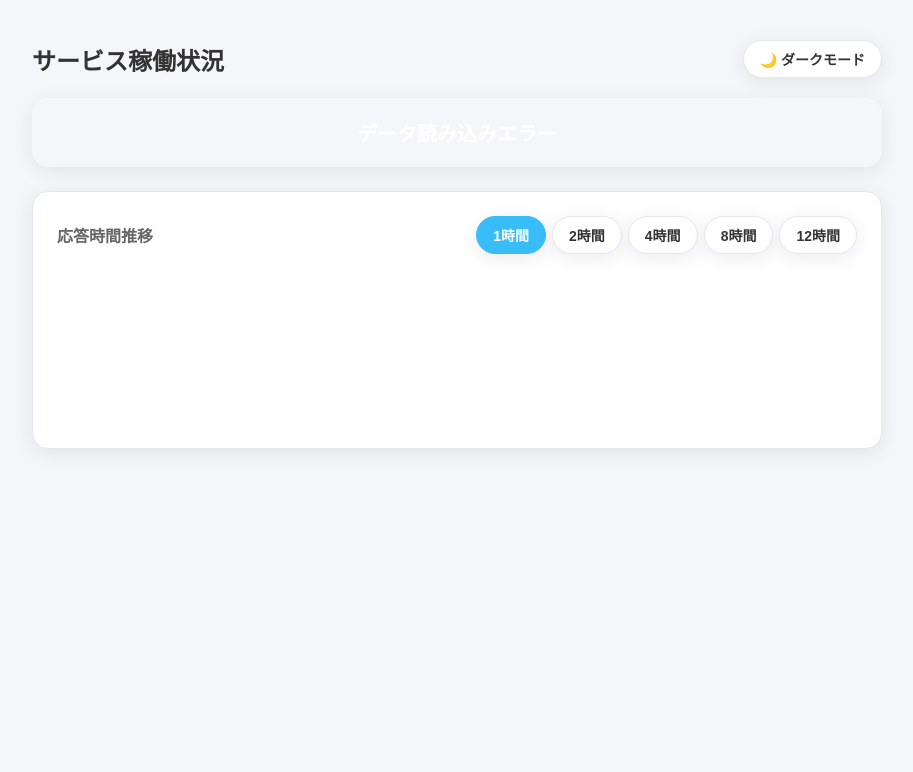
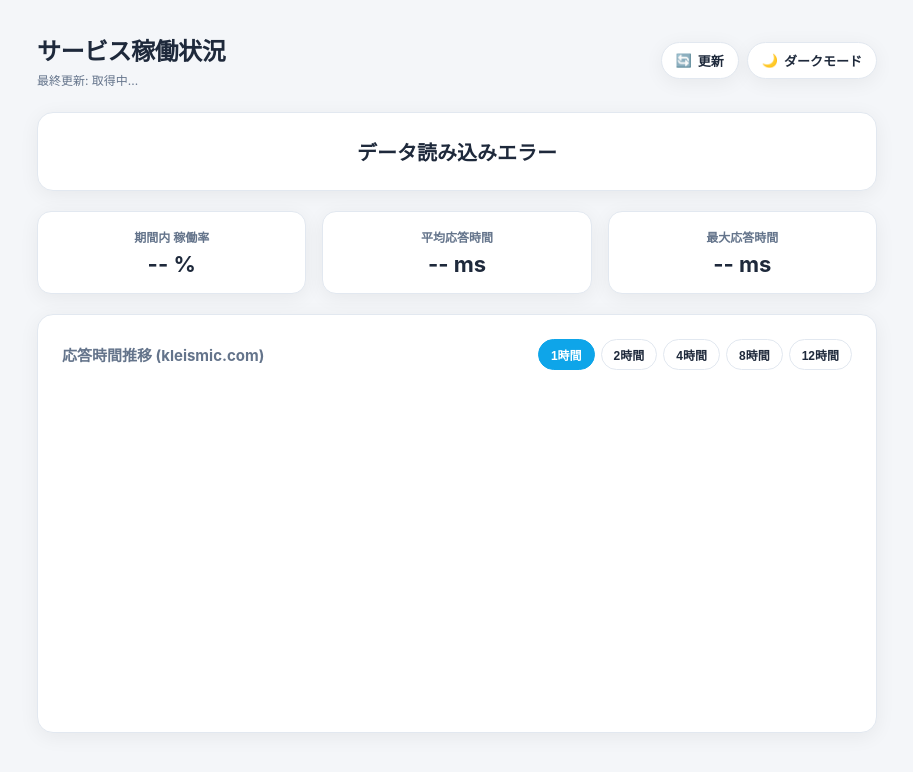
Before and after one commit to 8mykg/Website-Downtime-Monitoring-Site, a plain HTML site: page index.html in a window 1280 px wide. Both pictures are taken after a click on the button "1時間". Shown: the whole page, without its empty margins (183-1096 px from the left). Drawn offline with nearby package versions, Linux system fonts and the light colour scheme; no server answers.

Commit message:
Update dashboard title and styles for consistency

```diff
--- a/index.html
+++ b/index.html
@@ -3,17 +3,18 @@
 <head>
   <meta charset="UTF-8">
   <meta name="viewport" content="width=device-width, initial-scale=1.0">
-  <title>Webサイト稼働状況ダッシュボード</title>
+  <title>サービス稼働状況ダッシュボード</title>
   <script src="https://cdn.jsdelivr.net/npm/chart.js"></script>
   <style>
     :root {
       --bg-color: #f4f6f9;
       --card-bg: #ffffff;
-      --text-color: #333333;
-      --sub-text: #666666;
-      --shadow: 0 4px 20px rgba(0, 0, 0, 0.08);
+      --text-color: #1e293b;
+      --sub-text: #64748b;
+      --shadow: 0 4px 20px rgba(0, 0, 0, 0.06);
       --border-color: #e2e8f0;
-      --transition-speed: 0.4s;
+      --accent-color: #0ea5e9;
+      --transition-speed: 0.3s;
     }
 
     [data-theme="dark"] {
@@ -23,15 +24,20 @@
       --sub-text: #94a3b8;
       --shadow: 0 4px 20px rgba(0, 0, 0, 0.4);
       --border-color: #334155;
+      --accent-color: #38bdf8;
+    }
+
+    * {
+      box-sizing: border-box;
     }
 
     body {
-      font-family: -apple-system, BlinkMacSystemFont, "Segoe UI", Roboto, sans-serif;
+      font-family: -apple-system, BlinkMacSystemFont, "Segoe UI", Roboto, "Hiragino Sans", "Noto Sans JP", sans-serif;
       background-color: var(--bg-color);
       color: var(--text-color);
-      max-width: 850px;
+      max-width: 880px;
       margin: 0 auto;
-      padding: 40px 20px;
+      padding: 32px 20px;
       transition: background-color var(--transition-speed) ease, color var(--transition-speed) ease;
     }
 
@@ -39,20 +45,28 @@
       display: flex;
       justify-content: space-between;
       align-items: center;
-      margin-bottom: 20px;
+      margin-bottom: 24px;
       flex-wrap: wrap;
-      gap: 10px;
+      gap: 12px;
     }
 
-    h1 {
+    .title-group h1 {
       margin: 0;
       font-size: 24px;
       font-weight: 700;
+      letter-spacing: -0.02em;
+    }
+
+    .last-updated {
+      font-size: 12px;
+      color: var(--sub-text);
+      margin-top: 4px;
+      display: block;
     }
 
     .controls {
       display: flex;
-      gap: 10px;
+      gap: 8px;
       align-items: center;
     }
 
@@ -61,41 +75,97 @@
       background-color: var(--card-bg);
       color: var(--text-color);
       border: 1px solid var(--border-color);
-      padding: 8px 16px;
+      padding: 8px 14px;
       border-radius: 20px;
       cursor: pointer;
-      font-size: 14px;
+      font-size: 13px;
       font-weight: 600;
       box-shadow: var(--shadow);
       transition: all 0.2s ease;
+      display: inline-flex;
+      align-items: center;
+      gap: 6px;
     }
 
     .btn:hover {
-      transform: translateY(-2px);
+      transform: translateY(-1px);
+      border-color: var(--accent-color);
+    }
+
+    .btn:active {
+      transform: translateY(0);
     }
 
     .btn.active {
-      background-color: #38bdf8;
+      background-color: var(--accent-color);
       color: #ffffff;
-      border-color: #38bdf8;
+      border-color: var(--accent-color);
     }
 
+    /* メインステータスカード */
     .status-card {
-      padding: 20px;
+      padding: 24px 20px;
       border-radius: 16px;
       color: white;
       text-align: center;
       font-size: 20px;
       font-weight: bold;
       box-shadow: var(--shadow);
-      margin-bottom: 24px;
+      margin-bottom: 20px;
+      background-color: var(--card-bg);
+      color: var(--text-color);
+      border: 1px solid var(--border-color);
+      transition: all var(--transition-speed) ease;
+    }
+
+    .status-card.up {
+      background: linear-gradient(135deg, #10b981, #059669);
+      color: #ffffff;
+      border: none;
+    }
+    .status-card.degraded {
+      background: linear-gradient(135deg, #f59e0b, #d97706);
+      color: #ffffff;
+      border: none;
+    }
+    .status-card.down {
+      background: linear-gradient(135deg, #ef4444, #dc2626);
+      color: #ffffff;
+      border: none;
+    }
+
+    /* 統計サマリーグリッド */
+    .stats-grid {
+      display: grid;
+      grid-template-columns: repeat(3, 1fr);
+      gap: 16px;
+      margin-bottom: 20px;
+    }
+
+    .stat-box {
+      background-color: var(--card-bg);
+      border: 1px solid var(--border-color);
+      border-radius: 14px;
+      padding: 16px;
+      box-shadow: var(--shadow);
+      text-align: center;
       transition: background-color var(--transition-speed) ease;
     }
 
-    .status-card.up { background: linear-gradient(135deg, #10b981, #059669); }
-    .status-card.degraded { background: linear-gradient(135deg, #f59e0b, #d97706); }
-    .status-card.down { background: linear-gradient(135deg, #ef4444, #dc2626); }
+    .stat-label {
+      font-size: 12px;
+      color: var(--sub-text);
+      font-weight: 600;
+      margin-bottom: 6px;
+    }
 
+    .stat-value {
+      font-size: 22px;
+      font-weight: 700;
+      color: var(--text-color);
+    }
+
+    /* グラフカード */
     .chart-card {
       background-color: var(--card-bg);
       border: 1px solid var(--border-color);
@@ -109,30 +179,94 @@
       display: flex;
       justify-content: space-between;
       align-items: center;
-      margin-bottom: 16px;
+      margin-bottom: 18px;
+      flex-wrap: wrap;
+      gap: 12px;
+    }
+
+    .chart-title {
+      font-weight: 700;
+      font-size: 15px;
+      color: var(--sub-text);
     }
 
     .range-selector {
       display: flex;
       gap: 6px;
+      flex-wrap: wrap;
+    }
+
+    .range-btn {
+      padding: 6px 12px;
+      font-size: 12px;
+      box-shadow: none;
+    }
+
+    .chart-container {
+      position: relative;
+      height: 320px;
+      width: 100%;
+    }
+
+    @media (max-width: 600px) {
+      .stats-grid {
+        grid-template-columns: 1fr;
+        gap: 10px;
+      }
+      .stat-box {
+        display: flex;
+        justify-content: space-between;
+        align-items: center;
+        padding: 12px 16px;
+      }
+      .stat-label {
+        margin-bottom: 0;
+      }
+      .chart-container {
+        height: 250px;
+      }
     }
   </style>
 </head>
 <body>
 
   <div class="header">
-    <h1>サービス稼働状況</h1>
-    <button class="btn" id="themeToggle">
-      <span id="themeIcon">🌙</span> <span id="themeText">ダークモード</span>
-    </button>
+    <div class="title-group">
+      <h1>サービス稼働状況</h1>
+      <span class="last-updated" id="lastUpdated">最終更新: 取得中...</span>
+    </div>
+    <div class="controls">
+      <button class="btn" id="refreshBtn" title="最新データを取得">
+        <span>🔄</span><span>更新</span>
+      </button>
+      <button class="btn" id="themeToggle">
+        <span id="themeIcon">🌙</span>
+        <span id="themeText">ダークモード</span>
+      </button>
+    </div>
   </div>
 
   <div id="status-card" class="status-card">データ読み込み中...</div>
 
+  <!-- 期間内のサマリー指標 -->
+  <div class="stats-grid">
+    <div class="stat-box">
+      <div class="stat-label">期間内 稼働率</div>
+      <div class="stat-value" id="uptimeStat">-- %</div>
+    </div>
+    <div class="stat-box">
+      <div class="stat-label">平均応答時間</div>
+      <div class="stat-value" id="avgResponseStat">-- ms</div>
+    </div>
+    <div class="stat-box">
+      <div class="stat-label">最大応答時間</div>
+      <div class="stat-value" id="maxResponseStat">-- ms</div>
+    </div>
+  </div>
+
   <div class="chart-card">
     <div class="chart-header">
-      <span style="font-weight: 600; color: var(--sub-text);">応答時間推移</span>
-      <!-- 時間範囲切替ボタン -->
+      <span class="chart-title">応答時間推移 (kleismic.com)</span>
       <div class="range-selector">
         <button class="btn range-btn" data-hours="1">1時間</button>
         <button class="btn range-btn" data-hours="2">2時間</button>
@@ -141,14 +275,16 @@
         <button class="btn range-btn" data-hours="12">12時間</button>
       </div>
     </div>
-    <canvas id="responseChart"></canvas>
+    <div class="chart-container">
+      <canvas id="responseChart"></canvas>
+    </div>
   </div>
 
   <script>
-    const GAS_API_URL = "https://script.google.com/macros/s/AKfycbwLxeHFucH1WruHQbK3225QlYKaZnE2oy5cGux6Wy2FGEza3cnewJ1hyMa8ZsRBc_p_/exec"; // ご自身の/exec URL
+    const GAS_API_URL = "https://script.google.com/macros/s/AKfycbwLxeHFucH1WruHQbK3225QlYKaZnE2oy5cGux6Wy2FGEza3cnewJ1hyMa8ZsRBc_p_/exec";
 
-    let rawData = [];         // 全取得データ保持用
-    let currentHours = 2;     // デフォルト表示時間 (8時間)
+    let rawData = [];
+    let currentHours = 8; // activeボタンと一致させる
 
     // ==========================================
     // テーマ切替
@@ -167,30 +303,38 @@
     });
 
     function setTheme(theme) {
+      const iconEl = document.getElementById('themeIcon');
+      const textEl = document.getElementById('themeText');
+
       if (theme === 'dark') {
         document.documentElement.setAttribute('data-theme', 'dark');
-        document.getElementById('themeIcon').textContent = '☀️';
-        document.getElementById('themeText').textContent = 'ライトモード';
+        if (iconEl) iconEl.textContent = '☀️';
+        if (textEl) textEl.textContent = 'ライトモード';
         localStorage.setItem('theme', 'dark');
       } else {
         document.documentElement.removeAttribute('data-theme');
-        document.getElementById('themeIcon').textContent = '🌙';
-        document.getElementById('themeText').textContent = 'ダークモード';
+        if (iconEl) iconEl.textContent = '🌙';
+        if (textEl) textEl.textContent = 'ダークモード';
         localStorage.setItem('theme', 'light');
       }
-      if (window.myChart) updateChart();
+      if (window.myChart) updateDashboard();
     }
 
     // ==========================================
-    // 時間表示範囲の切り替えボタンイベント
+    // 時間表示範囲の切り替え & 手動更新イベント
     // ==========================================
     document.querySelectorAll('.range-btn').forEach(btn => {
       btn.addEventListener('click', (e) => {
         document.querySelectorAll('.range-btn').forEach(b => b.classList.remove('active'));
-        e.target.classList.add('active');
-        currentHours = parseInt(e.target.getAttribute('data-hours'));
-        updateChart();
+        e.currentTarget.classList.add('active');
+        currentHours = parseInt(e.currentTarget.getAttribute('data-hours'), 10);
+        updateDashboard();
       });
+    });
+
+    document.getElementById('refreshBtn').addEventListener('click', () => {
+      document.getElementById('lastUpdated').textContent = '更新中...';
+      fetchStatus();
     });
 
     // ==========================================
@@ -198,8 +342,11 @@
     // ==========================================
     async function fetchStatus() {
       try {
-        const response = await fetch(GAS_API_URL + "?t=" + new Date().getTime());
+        const response = await fetch(GAS_API_URL + "?t=" + Date.now());
         rawData = await response.json();
+
+        const nowStr = new Date().toLocaleTimeString([], { hour: '2-digit', minute: '2-digit', second: '2-digit' });
+        document.getElementById('lastUpdated').textContent = `最終更新: ${nowStr} (1分ごとに自動更新)`;
 
         if (!rawData || rawData.length === 0) {
           document.getElementById("status-card").textContent = "データがまだありません";
@@ -211,48 +358,79 @@
         const statusCard = document.getElementById("status-card");
 
         if (latest.status === "UP") {
-          statusCard.textContent = `稼働中 (応答時間: ${latest.responseTime}ms)`;
+          statusCard.textContent = `✅ 正常稼働中 (応答時間: ${latest.responseTime}ms)`;
           statusCard.className = "status-card up";
         } else if (latest.status === "DEGRADED") {
-          statusCard.textContent = `動作不安定 / 遅延発生中 (${latest.responseTime}ms)`;
+          statusCard.textContent = `⚠️ 動作不安定 / 遅延発生中 (${latest.responseTime}ms)`;
           statusCard.className = "status-card degraded";
         } else {
-          statusCard.textContent = "障害発生中 (DOWN)";
+          statusCard.textContent = "🚨 障害発生中 (DOWN)";
           statusCard.className = "status-card down";
         }
 
-        updateChart();
+        updateDashboard();
 
       } catch (error) {
         console.error("データの取得に失敗しました", error);
         document.getElementById("status-card").textContent = "データ読み込みエラー";
+        document.getElementById("status-card").className = "status-card";
       }
     }
 
     // ==========================================
-    // グラフ描画・更新処理
+    // サマリー計算 & グラフ描画処理
     // ==========================================
-    function updateChart() {
+    function updateDashboard() {
       if (!rawData || rawData.length === 0) return;
 
       // 1分に1回実行 ＝ 1時間あたり60件
       const countToSlice = currentHours * 60;
       const displayData = rawData.slice(-countToSlice);
 
+      // サマリー計算
+      const totalCount = displayData.length;
+      const upCount = displayData.filter(d => d.status !== "DOWN").length;
+      const uptimePercent = ((upCount / totalCount) * 100).toFixed(2);
+
+      const validResponses = displayData
+        .filter(d => d.status !== "DOWN" && typeof d.responseTime === "number")
+        .map(d => d.responseTime);
+
+      const avgResponse = validResponses.length > 0
+        ? Math.round(validResponses.reduce((a, b) => a + b, 0) / validResponses.length)
+        : 0;
+      const maxResponse = validResponses.length > 0
+        ? Math.max(...validResponses)
+        : 0;
+
+      document.getElementById('uptimeStat').textContent = `${uptimePercent} %`;
+      document.getElementById('avgResponseStat').textContent = `${avgResponse} ms`;
+      document.getElementById('maxResponseStat').textContent = `${maxResponse} ms`;
+
+      // グラフデータ整形
       const labels = displayData.map(item => {
         const d = new Date(item.timestamp);
-        return isNaN(d.getTime()) ? item.timestamp : d.toLocaleTimeString([], {hour: '2-digit', minute:'2-digit'});
+        return isNaN(d.getTime()) ? item.timestamp : d.toLocaleTimeString([], { hour: '2-digit', minute: '2-digit' });
       });
 
       const responseTimes = displayData.map(item => item.status === "DOWN" ? 0 : item.responseTime);
       const statuses = displayData.map(item => item.status);
 
       const isDark = document.documentElement.getAttribute('data-theme') === 'dark';
-      const textColor = isDark ? '#94a3b8' : '#666666';
+      const textColor = isDark ? '#94a3b8' : '#64748b';
       const gridColor = isDark ? '#334155' : '#e2e8f0';
+      const lineColor = isDark ? '#38bdf8' : '#0ea5e9';
 
       const ctx = document.getElementById('responseChart').getContext('2d');
       if (window.myChart) window.myChart.destroy();
+
+      // 塗りつぶし用グラデーション
+      const gradient = ctx.createLinearGradient(0, 0, 0, 300);
+      gradient.addColorStop(0, isDark ? 'rgba(56, 189, 248, 0.25)' : 'rgba(14, 165, 233, 0.2)');
+      gradient.addColorStop(1, 'rgba(56, 189, 248, 0.0)');
+
+      // データ点が多いときは通常時の点を小さくして見やすくする
+      const normalPointRadius = displayData.length > 120 ? 1.5 : 3.5;
 
       window.myChart = new Chart(ctx, {
         type: 'line',
@@ -262,29 +440,59 @@
             label: '応答時間 (ms)',
             data: responseTimes,
             borderWidth: 2,
-            fill: false,
-            tension: 0.2,
-            // ★DOWN（0msまたはDOWNステータス）の区間を赤線にする動的セグメント設定
+            borderColor: lineColor,
+            backgroundColor: gradient,
+            fill: true,
+            tension: 0.25,
             segment: {
               borderColor: ctx => {
                 const idx = ctx.p1DataIndex;
-                return statuses[idx] === 'DOWN' ? '#ef4444' : '#38bdf8';
+                return statuses[idx] === 'DOWN' ? '#ef4444' : lineColor;
               }
             },
-            // 点（ポイント）の色もDOWN時は赤色にする
             pointBackgroundColor: ctx => {
               const idx = ctx.dataIndex;
-              return statuses[idx] === 'DOWN' ? '#ef4444' : '#38bdf8';
+              return statuses[idx] === 'DOWN' ? '#ef4444' : lineColor;
             },
-            pointRadius: 4
+            pointBorderColor: 'transparent',
+            pointRadius: ctx => {
+              const idx = ctx.dataIndex;
+              return statuses[idx] === 'DOWN' ? 5 : normalPointRadius;
+            },
+            pointHoverRadius: 6
           }]
         },
         options: {
           responsive: true,
+          maintainAspectRatio: false,
+          interaction: {
+            mode: 'index',
+            intersect: false,
+          },
+          plugins: {
+            legend: {
+              display: false
+            },
+            tooltip: {
+              callbacks: {
+                label: function(context) {
+                  const idx = context.dataIndex;
+                  const status = statuses[idx];
+                  if (status === 'DOWN') {
+                    return ' 状態: DOWN (応答なし)';
+                  }
+                  return ` 応答時間: ${context.parsed.y} ms (${status})`;
+                }
+              }
+            }
+          },
           scales: {
             x: {
-              ticks: { color: textColor },
-              grid: { color: gridColor }
+              ticks: {
+                color: textColor,
+                maxTicksLimit: 10
+              },
+              grid: { display: false }
             },
             y: {
               beginAtZero: true,
@@ -297,7 +505,9 @@
       });
     }
 
+    // 初回取得 & 60秒ごとの自動更新
     fetchStatus();
+    setInterval(fetchStatus, 60000);
   </script>
 </body>
 </html>
```
